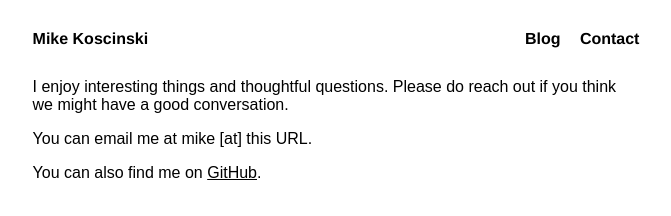
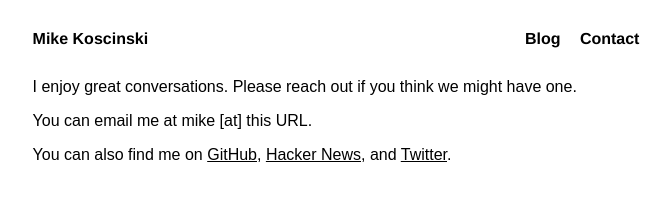
Before and after one commit to mikekoscinski/mikekoscinski.github.io, a plain HTML site: page contact.html in a window 1280 px wide. Shown: the whole page, without its empty margins (304-975 px from the left). Drawn offline with Linux system fonts and the light colour scheme.

Commit message:
Update contact page

```diff
--- a/contact.html
+++ b/contact.html
@@ -19,13 +19,13 @@
 </header>
 <body>
 	<p>
-		I enjoy interesting things and thoughtful questions. Please do reach out if you think we might have a good conversation.
+		I enjoy great conversations. Please reach out if you think we might have one.
 	</p>
 	<p>
 		You can email me at mike [at] this URL.
 	</p>
 	<p>
-		You can also find me on <a href="https://github.com/mikekoscinski" target="_blank" rel="noopener noreferrer">GitHub</a>.
+		You can also find me on <a href="https://github.com/mikekoscinski" target="_blank" rel="noopener noreferrer">GitHub</a>, <a href="https://news.ycombinator.com/user?id=mikekoscinski" target="_blank" rel="noopener noreferrer">Hacker News</a>, and <a href="https://twitter.com/mike__koscinski" target="_blank" rel="noopener noreferrer">Twitter</a>.
 	</p>
 </body>
 </html>
```
